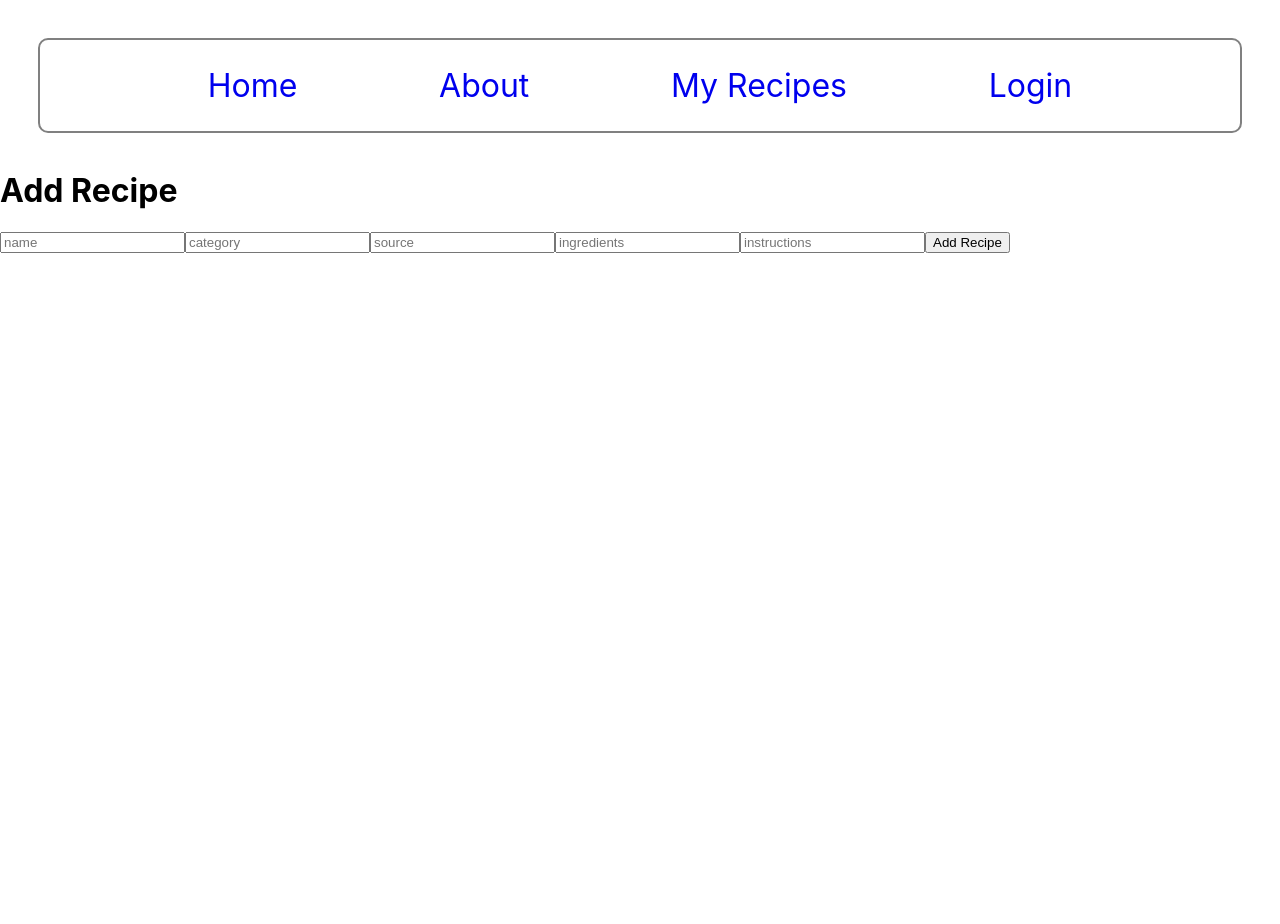
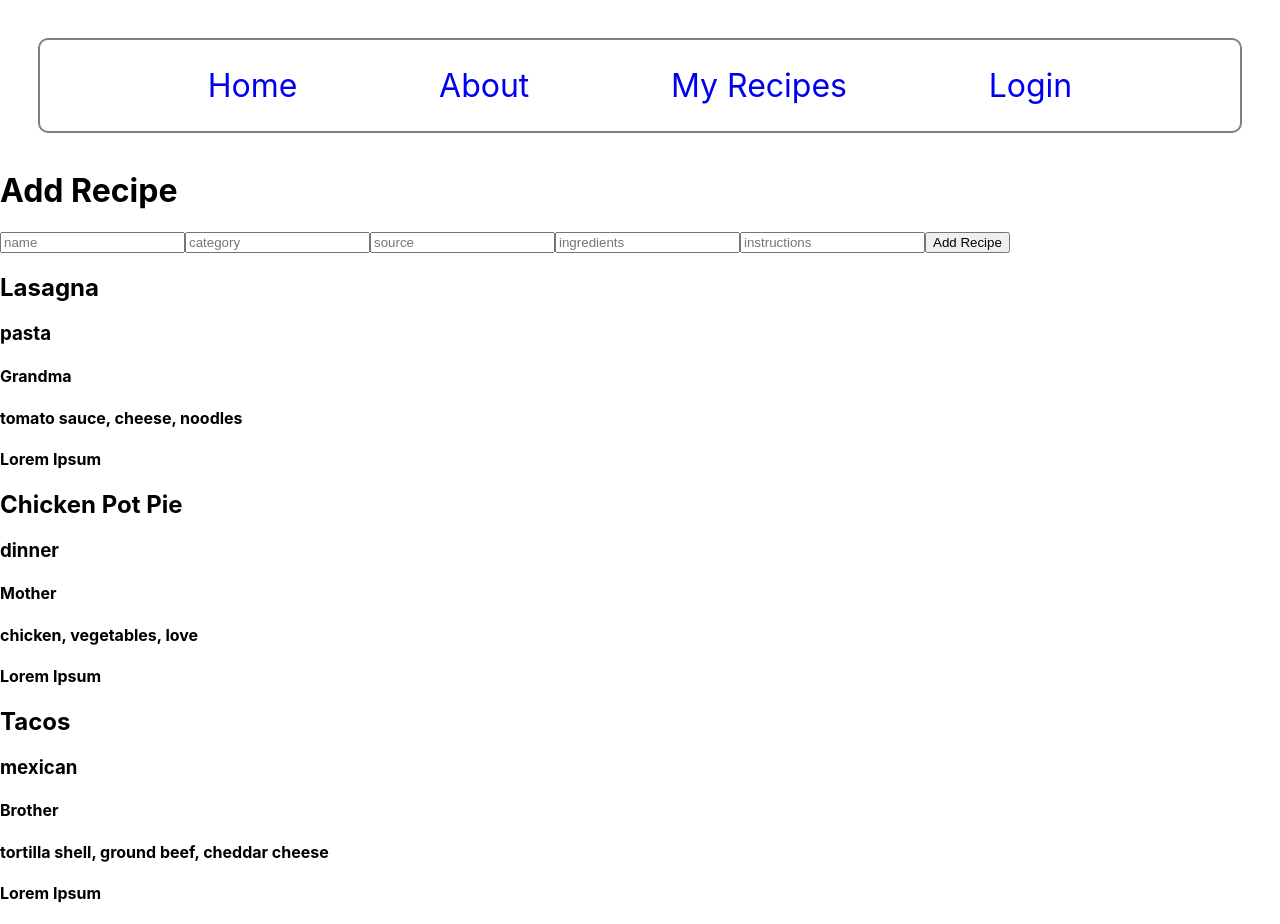
Before and after one commit to KD-Secret-Family-Recipes-Cookbook/front-end, a React (Create React App) app in the folder recipe-creator/: page /recipes in a window 1280 px wide. Before the commit the page ends 800 px from the top, so only its background shows below. Built offline with nearby package versions, Linux system fonts and the light colour scheme.

Commit message:
changed made to form to render recipe list

```diff
--- a/recipe-creator/src/App.js
+++ b/recipe-creator/src/App.js
@@ -4,7 +4,7 @@ import NavBar from './components/NavBar';
 import Login from './components/Login';
 import Registration from './components/Registration';
 import Recipes from './components/Recipes';
-import Form from './components/Form';
+// import Form from './components/Form';
 import PrivateRoute from './components/PrivateRoute.js';
 import RecipeList from './components/RecipeList';
 import './App.css';
@@ -56,8 +56,8 @@ function App() {
           <Route exact path="/" component={Login} />
           <PrivateRoute exact path="/protected" component={RecipeList} />
           <Route path='/register' component={Registration} />
-          <Route path='/recipes' render={props => <Form {...props} addNewRecipe={addNewRecipe} /> } />
-          <Route path='/recipes' render={props => <Recipes {...props} recipe={recipe} /> } />
+          {/* <Route path='/recipes' render={props => <Form {...props} addNewRecipe={addNewRecipe} /> } /> */}
+          <Route path='/recipes' render={props => <Recipes {...props} recipe={recipe} addNewRecipe={addNewRecipe}/> } />
         </Switch>
       </main>
     </Router>
--- a/recipe-creator/src/components/Recipes.js
+++ b/recipe-creator/src/components/Recipes.js
@@ -1,8 +1,10 @@
 import React from 'react';
+import Form from './Form.js';
 
 const Recipes = props => {
     return (
         <div className='recipe-list'>
+            <Form addNewRecipe={props.addNewRecipe} />
             {props.recipe.map(recItem => (
                 <div className='recipe-item' key={recItem.id}>
                     <h2>{recItem.name}</h2>
```
